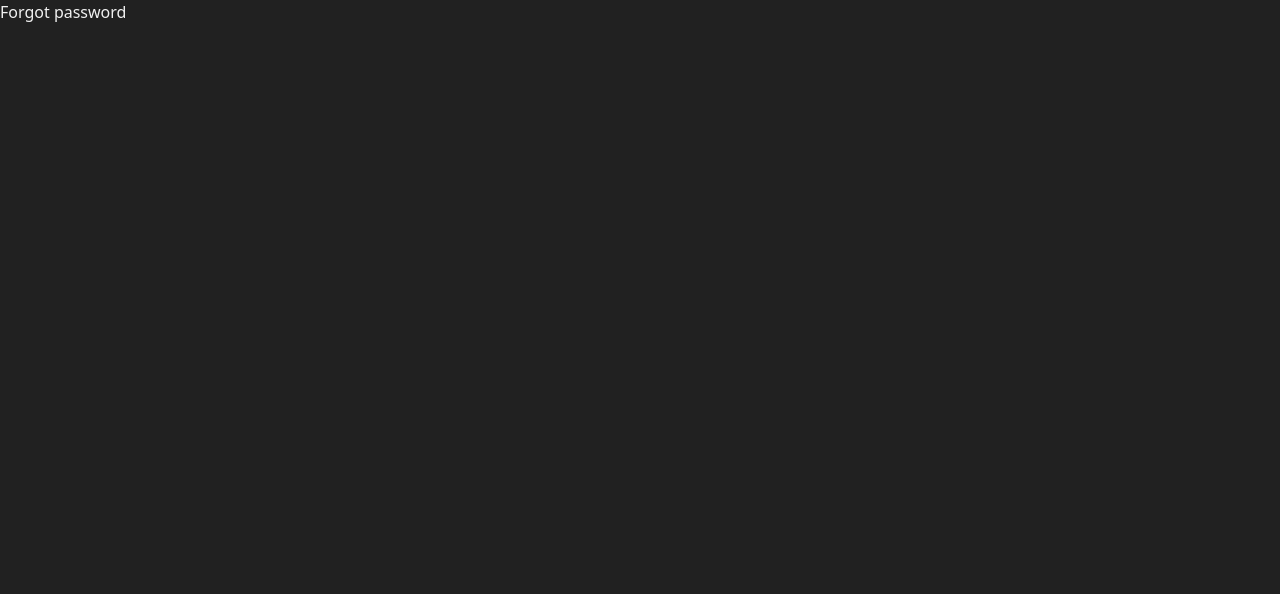
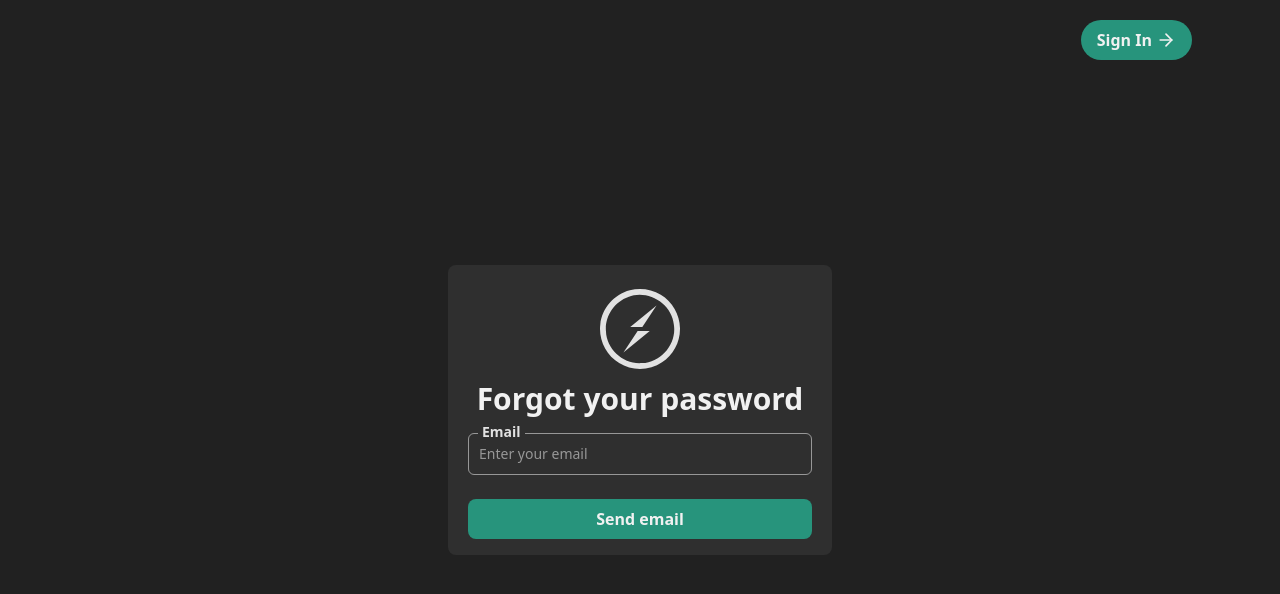
Before and after one commit to tomikorzu/ChatApp, a Next.js app in the folder web/: page /auth/forgot-password in a window 1280 px wide. Shown: the top 594 px of the page. Built offline with nearby package versions, Linux system fonts and the light colour scheme.

Commit message:
feat(ForgotPasswordPage): add this page and use all the server features

```diff
--- a/web/src/app/auth/forgot-password/page.tsx
+++ b/web/src/app/auth/forgot-password/page.tsx
@@ -1,3 +1,63 @@
-export default function ForgotPasswordPage() {
-  return <h1>Forgot password</h1>;
+"use client";
+
+import React, { useState } from "react";
+import AuthContainer from "../components/AuthContainer";
+import AuthForm from "../components/AuthForm";
+import Redirect from "../components/Redirect";
+import Logo from "../components/Logo";
+import Title from "../components/Title";
+import TextInput from "../components/TextInput";
+import ErrorText from "../components/ErrorText";
+import DotsWord from "@/shared/ui/DotsWord";
+import SubmitBtn from "../components/SubmitBtn";
+import { useRouter } from "next/navigation";
+
+export default function ResetPasswordPage() {
+  const [email, setEmail] = useState<string>("");
+  const [errors, setErrors] = useState<string>("");
+  const [loading, setLoading] = useState<boolean>(false);
+
+  const router = useRouter();
+
+  async function handleSubmit(e: React.FormEvent) {
+    e.preventDefault();
+    setLoading(true);
+
+    const res = await fetch("/api/auth/forgot-password", {
+      method: "POST",
+      body: JSON.stringify({ email }),
+    });
+
+    if (res.status === 200) {
+      setLoading(false);
+      router.push("reset-password");
+    } else if (res.status === 400) {
+      setLoading(false);
+      const { error } = await res.json();
+      setErrors(error);
+    } else {
+      router.push("login");
+    }
+  }
+  return (
+    <AuthContainer>
+      <Redirect url={"login"}>Sign In</Redirect>
+      <AuthForm action={handleSubmit}>
+        <Logo />
+        <Title>Forgot your password</Title>
+        <TextInput
+          placeholder="Enter your email"
+          id="Email"
+          action={setEmail}
+        />
+        <ErrorText
+          location={"Email"}
+          errors={[{ location: "Email", msg: errors }]}
+        />
+        <SubmitBtn disabled={loading}>
+          {loading ? <DotsWord text={"Checking email"} /> : "Send email"}
+        </SubmitBtn>
+      </AuthForm>
+    </AuthContainer>
+  );
 }
--- /dev/null
+++ b/web/src/app/auth/reset-password/page.tsx
@@ -0,0 +1,8 @@
+export default function ResetPasswordPage() {
+  return (
+    <div>
+      <h1>ResetPasswordPage</h1>
+      <p>Find me in ./web/src/app/auth/reset-password/page.tsx</p>
+    </div>
+  );
+}
```
Also changed, not shown: web/src/middlewares/auth/index.ts (+14 -6 lines).
